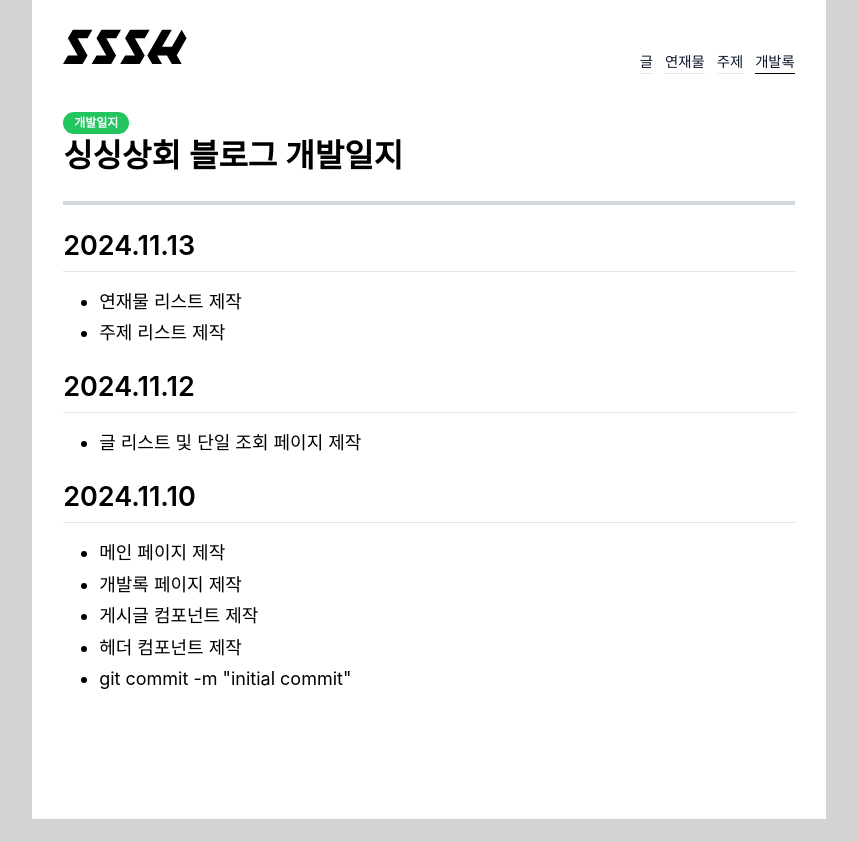
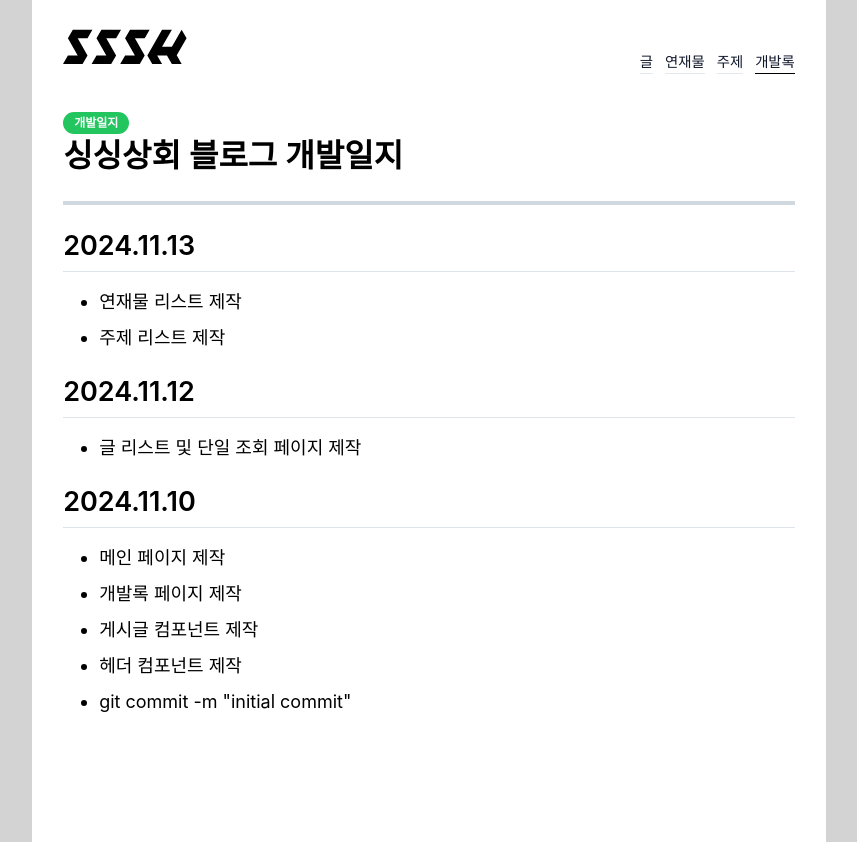
Before and after one commit to SSSH-fresh-code/blog.limc.dev, a React (Vite) app: page /devlog in a window 1280 px wide. Shown: the whole page, without its empty margins (211-1068 px from the left). Before the commit the page ends 819 px from the top, so only its background shows below. Built offline with nearby package versions, Linux system fonts and the light colour scheme.

Commit message:
feat: list(ol, ul)관련 css 수정

```diff
--- a/src/assets/sssh-markdown.css
+++ b/src/assets/sssh-markdown.css
@@ -33,6 +33,20 @@
 	list-style-type: disc;
 }
 
+.markdown-body ul li,
+.markdown-body ol li {
+	margin: 0.5em 0; /* 리스트 아이템 사이 간격 */
+}
+
+.markdown-body ol li::marker {
+	font-weight: bold;
+}
+
+.markdown-body ol {
+	list-style-type: decimal;
+	padding-left: 2em;
+}
+
 .markdown-body p {
 	font-size: 18px;
 }
```
